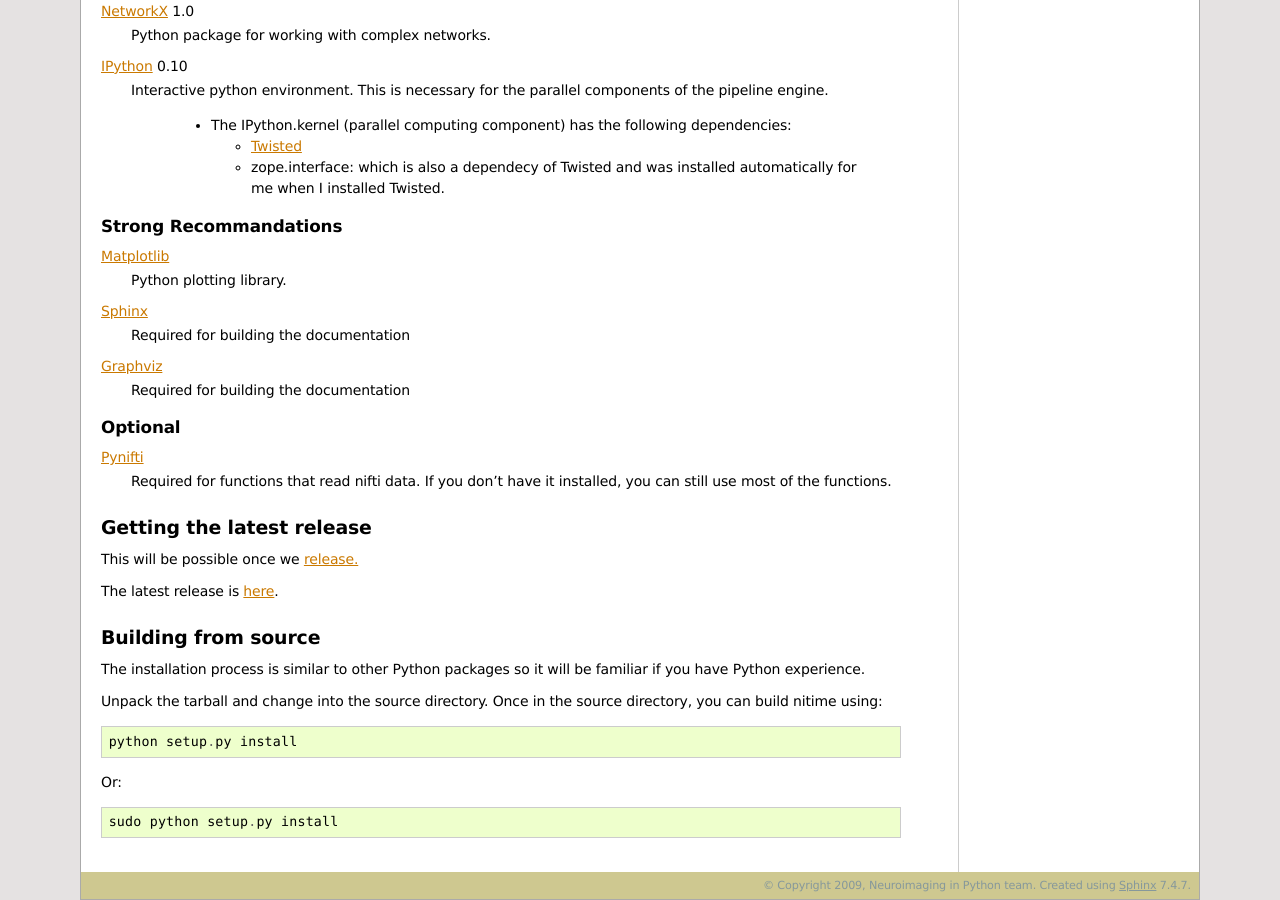
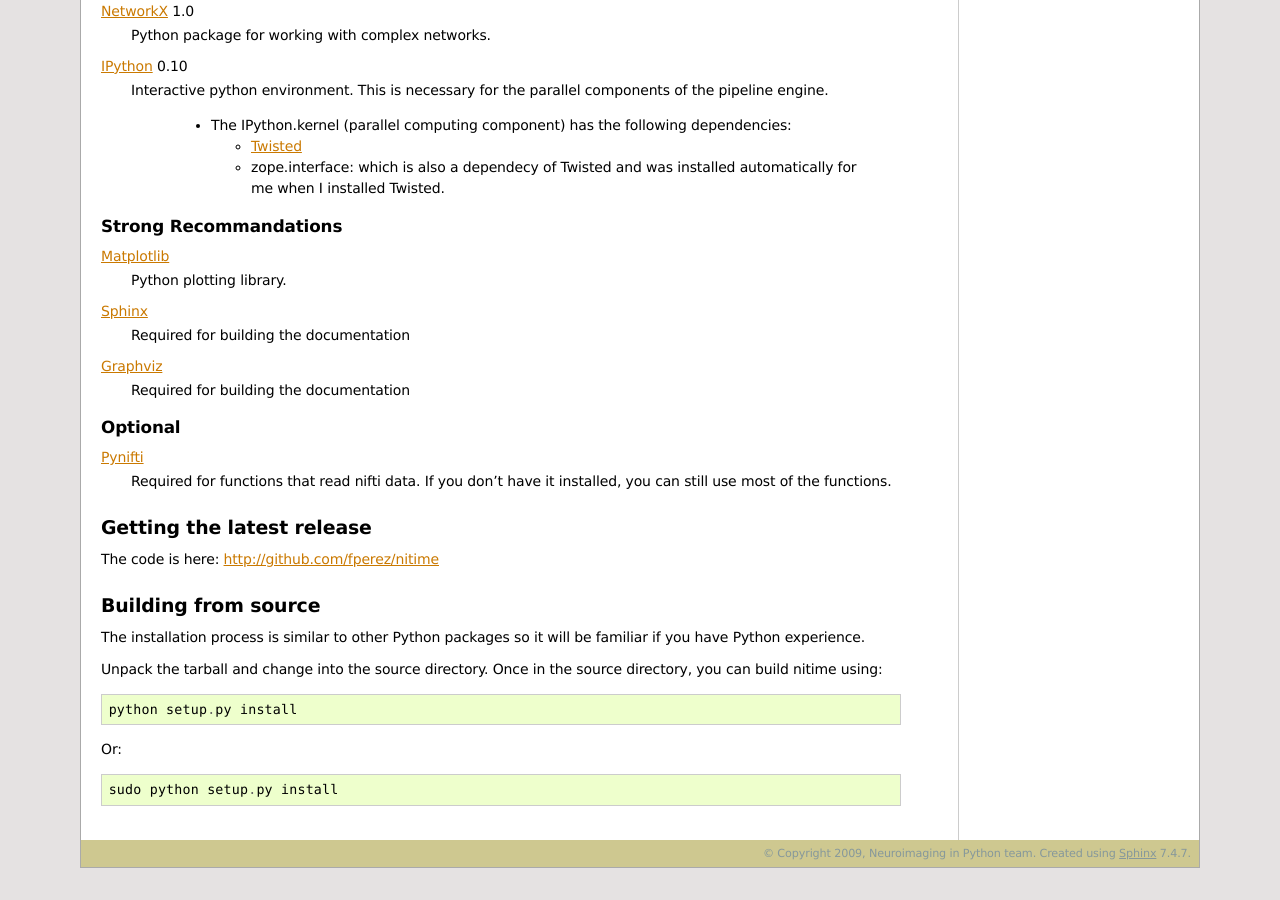
Before and after one commit to nipy/nitime, a Sphinx documentation site: the page built from doc/users/install.rst, in a window 1280 px wide and 900 px high, scrolled down 675 px. Built offline with Sphinx 7.4.7, drawn with Linux system fonts in a browser that asks for light colours; formulas are drawn with MathJax 3; after the commit the page ends 1543 px from its top, so only the background shows below that.

Commit message:
Changed documentation to point to github as download location

```diff
--- a/doc/users/install.rst
+++ b/doc/users/install.rst
@@ -60,10 +60,7 @@
 Getting the latest release
 --------------------------
 
-This will be possible once we `release.
-<https://sourceforge.net/apps/trac/nipy/roadmap>`_
-
-The latest release is `here <http://sourceforge.net/projects/nipy/files/latest>`_.
+The code is here: http://github.com/fperez/nitime
 
 Building from source
 --------------------
```
